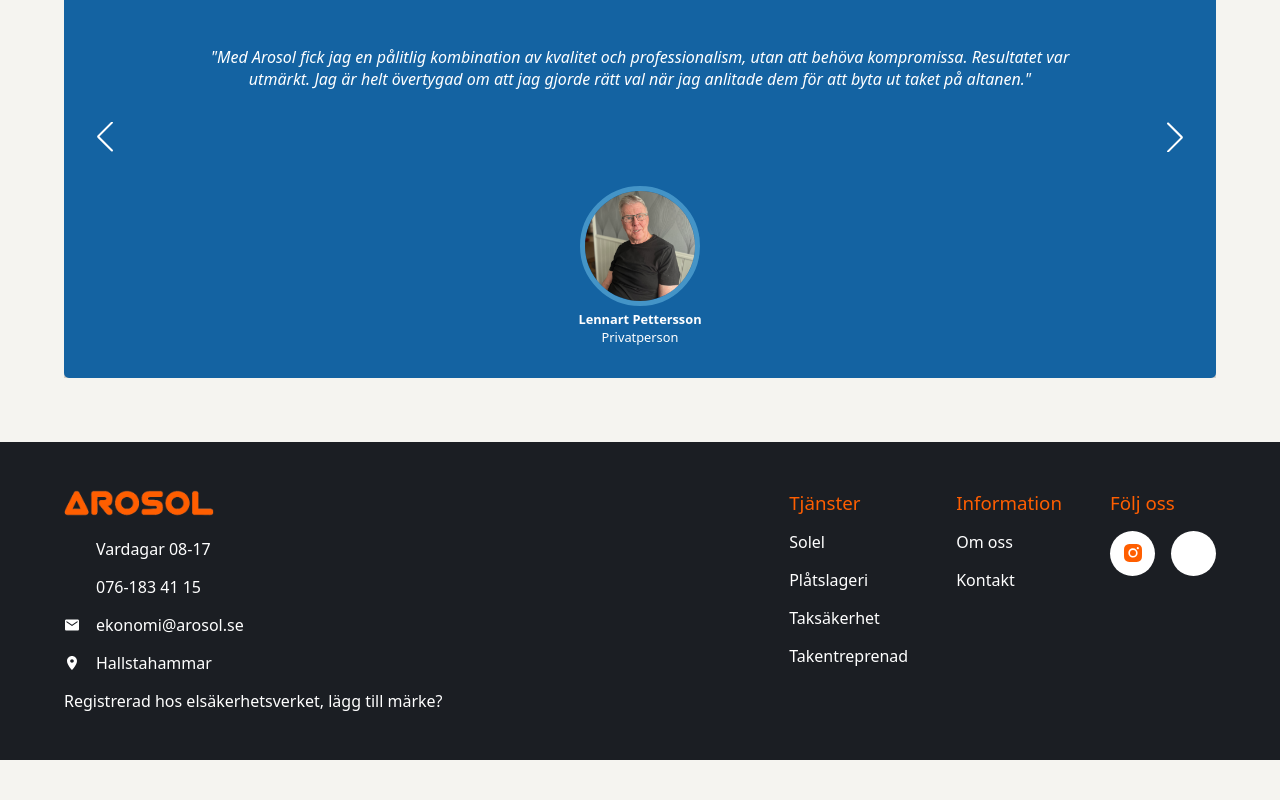
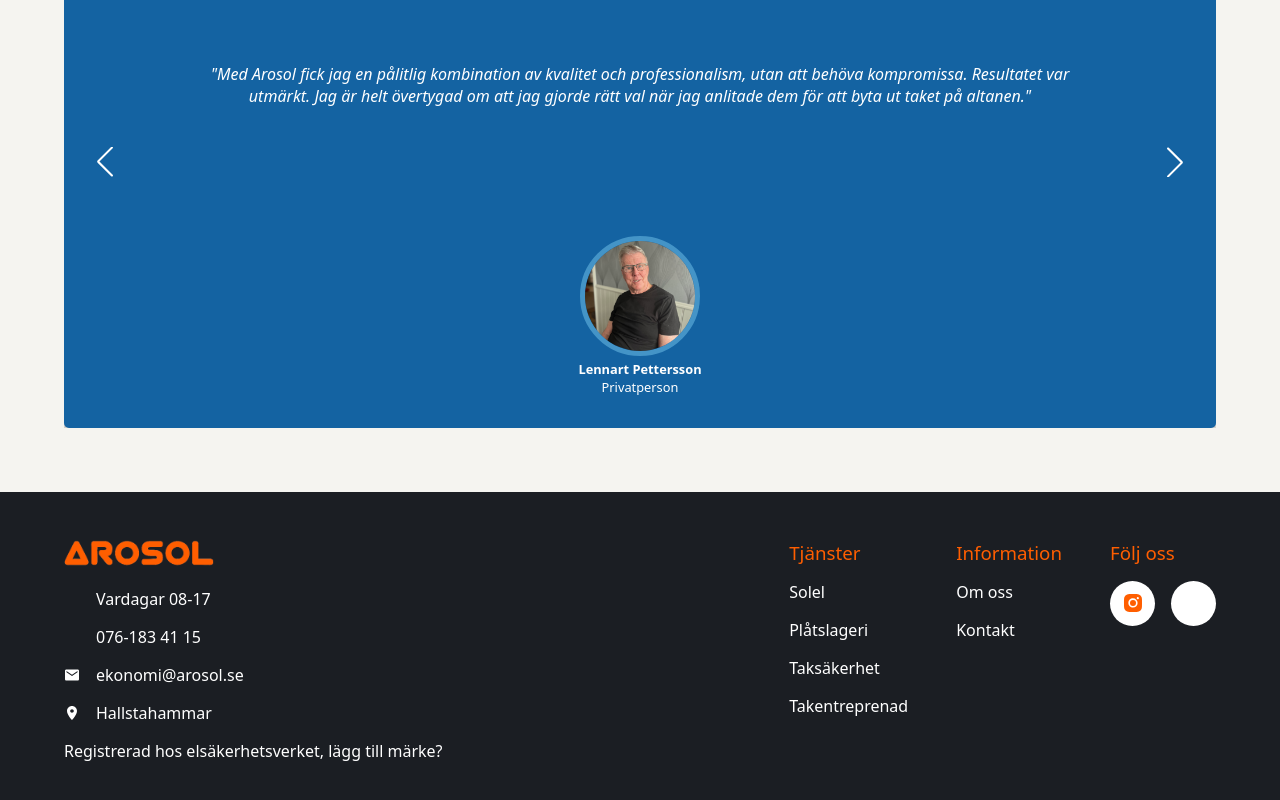
Before and after one commit to annamalinelisabet/AROSOL, a React (Vite) app: page / in a window 1280 px wide. Shown: the part 3591-4391 px from the top of the page. Before the commit the page ends 4351 px from the top, so only its background shows below. Built offline with nearby package versions, Linux system fonts and the light colour scheme; some icons are missing.

Commit message:
Fix margin on review card

```diff
--- a/src/components/ReviewCard/ReviewCard.css
+++ b/src/components/ReviewCard/ReviewCard.css
@@ -5,7 +5,7 @@
     display: flex;
     flex-direction: column;
     align-items: center;
-    height: 500px;
+    height: 550px;
 }
 
 .ReviewCard .quote-icon {
@@ -23,7 +23,7 @@
 
 .ReviewCard .text {
     font-style: italic;
-    padding: 1rem 2rem;
+    padding-inline: 2rem;
 }
 
 .ReviewCard .text-div .contact {
@@ -39,6 +39,7 @@
     flex-direction: column;
     align-items: center;
     gap: .2rem;
+    margin-top: 1rem;
 }
 
 .ReviewCard .quote-img-wrapper {
```
